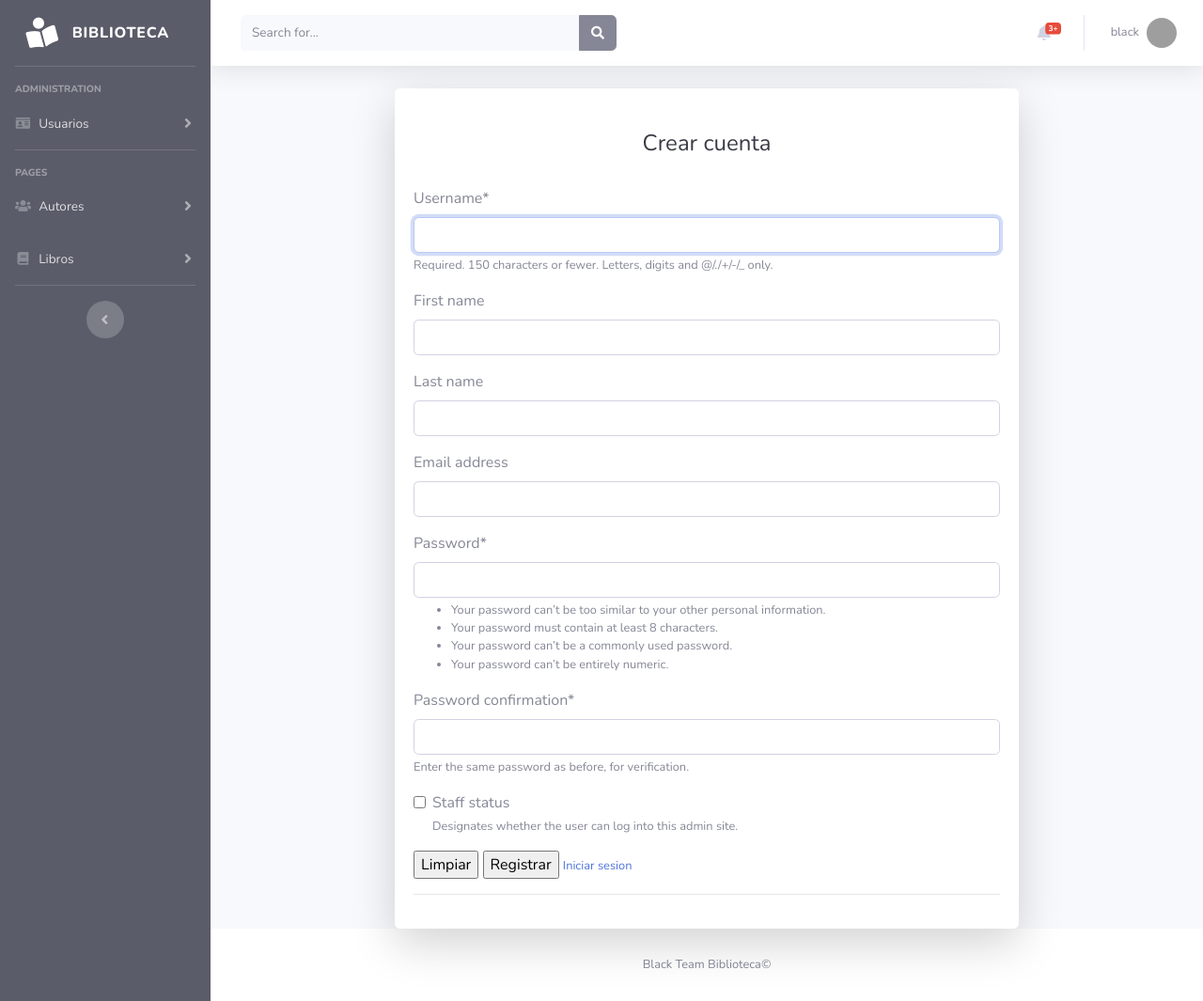
After one commit to Josue-cloudU/Biblioteca, a Django app: page /accounts/user_registerstaff/ in a window 1280 px wide. The commit adds this page. Shown: the whole page at 94% size. Run offline with Django 3.2, Linux system fonts and the light colour scheme; a user stored in the database is signed in; some libraries are stand-ins or nearby versions; grey boxes are pictures that could not be loaded.

Commit message:
registrar usuarios staff y lista de usuarios

```diff
--- a/accounts/forms.py
+++ b/accounts/forms.py
@@ -13,3 +13,14 @@ class CustomUserForm(UserCreationForm):
         if User.objects.filter(email=email).exists():
             raise forms.ValidationError('Correo ya esta registrado')
         return email
+
+class CustomUserStaffForm(UserCreationForm):
+    class Meta:
+        model = User
+        fields = ('username', 'first_name', 'last_name', 'email', 'password1', 'password2', 'is_staff')
+
+    def clean_email(self):
+        email = self.cleaned_data["email"]
+        if User.objects.filter(email=email).exists():
+            raise forms.ValidationError('Correo ya esta registrado')
+        return email
--- a/accounts/urls.py
+++ b/accounts/urls.py
@@ -4,4 +4,5 @@ from accounts import views
 
 urlpatterns = [
     path('listar_usuarios/', views.ListadoUsuarios.as_view(), name='listar_usuarios'),
+    path('user_registerstaff/', views.RegistrarUsuarioS.as_view(), name="registerstaff"),
 ]
--- a/accounts/views.py
+++ b/accounts/views.py
@@ -2,8 +2,9 @@ from django.shortcuts import render, redirect
 from django.contrib.auth import login, authenticate
 from django.contrib.auth.models import User
 from django.contrib.auth.mixins import LoginRequiredMixin
+from django.urls import reverse_lazy
 from django.views import generic
-from .forms import CustomUserForm
+from .forms import CustomUserForm, CustomUserStaffForm
 # Create your views here.
 
 def Register(request):
@@ -21,8 +22,22 @@ def Register(request):
         form = CustomUserForm()
     return render(request, 'accounts/register.html', {'form': form})
 
+class RegistrarUsuarioS(LoginRequiredMixin, generic.CreateView):
+    model = User
+    form_class = CustomUserStaffForm
+    template_name = 'accounts/registerstaff.html'
+    success_url = reverse_lazy("accounts:listar_usuarios")
+    login_url = "login"
+
 class ListadoUsuarios(LoginRequiredMixin, generic.ListView):
     model = User
+    context_object_name = 'users'
     template_name = 'accounts/listar_usuarios.html'
-    queryset = User.objects.filter(is_active = True).order_by('id')
     login_url = "login"
+
+    def get_queryset(self):
+        return User.objects.filter(is_active = True).order_by('id')
+
+# def ListadoUsuarios(request):
+#     return render(request,'accounts/listar_usuarios.html',{'users': User.objects.all()})
+#     # return render(self.model.objects.filter(is_active = True))
--- a/templates/accounts/listar_usuarios.html
+++ b/templates/accounts/listar_usuarios.html
@@ -3,7 +3,7 @@
 
 {% block content %}
 
-{% if object %}
+{% if users %}
 
 <table class="table table-striped">
   <thead class="bg-dark">
@@ -12,18 +12,20 @@
       <th class="text-light">Username</th>
       <th class="text-light">Nombres</th>
       <th class="text-light">Apellidos</th>
+      <th class="text-light">Correo electronico</th>
       <th></th>
       <th></th>
       <th></th>
     </tr>
   </thead>
   <tbody>
-    {% for usuario in object_list %}
+    {% for usuario in users %}
       <tr>
         <td class="text-dark">{{ usuario.id }}</td>
         <td class="text-dark">{{ usuario.username }}</td>
         <td class="text-dark">{{ usuario.first_name }}</td>
         <td class="text-dark">{{ usuario.last_name }}</td>
+        <td class="text-dark">{{ usuario.email }}</td>
         <td>
           <a class="btn btn-secondary" href="">Eliminacion logica</a>
         </td>
--- /dev/null
+++ b/templates/accounts/registerstaff.html
@@ -0,0 +1,36 @@
+{% extends "base.html" %}
+{% load static %}
+{% load crispy_forms_tags %}
+{% block title %} Register staff {% endblock title %}
+{% block content %}
+  <div class="container">
+    <!-- Outer Row -->
+    <div class="row justify-content-center">
+      <div class="col-xl-8 col-lg-12 col-md-9">
+        <div class="card o-hidden border-0 shadow-lg " style="padding: 20px;">
+          <div class="card-body p-0">
+            <!-- Nested Row within Card Body -->
+                <div class="p-4 text-center">
+                    <h1 class="h4 text-gray-900">Crear cuenta</h1>
+                    <small class="text-danger">
+                      {% if form.errors %}
+                        error
+                    {% endif %}
+                    </small>
+                  </div>
+                  <form method="POST">
+                    {% csrf_token %}
+                    <table>
+                      {{ form|crispy }}
+                    </table>
+                    <input type="reset" name="" value="Limpiar">
+                    <input type="submit" name="" value="Registrar">
+                    <a class="small" href="{% url 'index' %}">Iniciar sesion</a>
+                  </form>
+                  <hr>
+                </div>
+            </div>
+          </div>
+        </div>
+      </div>
+{% endblock content %}
--- a/templates/base.html
+++ b/templates/base.html
@@ -37,7 +37,7 @@
         </div>
         <div class="sidebar-brand-text mx-3">Biblioteca</div>
       </a>
-
+      {% if request.user.is_staff %}
       <!-- Divider -->
       <hr class="sidebar-divider">
 
@@ -55,11 +55,12 @@
         <div id="collapseTwo" class="collapse" aria-labelledby="headingTwo" data-parent="#accordionSidebar">
           <div class="bg-white py-2 collapse-inner rounded">
             <h6 class="collapse-header">Screens:</h6>
-            <a class="collapse-item" href="">Lista de usuarios</a>
+            <a class="collapse-item" href="{% url 'accounts:listar_usuarios' %}">Lista de usuarios</a>
+            <a class="collapse-item" href="{% url 'accounts:registerstaff' %}">Registrar usuario admin</a>
           </div>
         </div>
       </li>
-
+      {% endif %}
       <!-- Divider -->
       <hr class="sidebar-divider">
 
```
